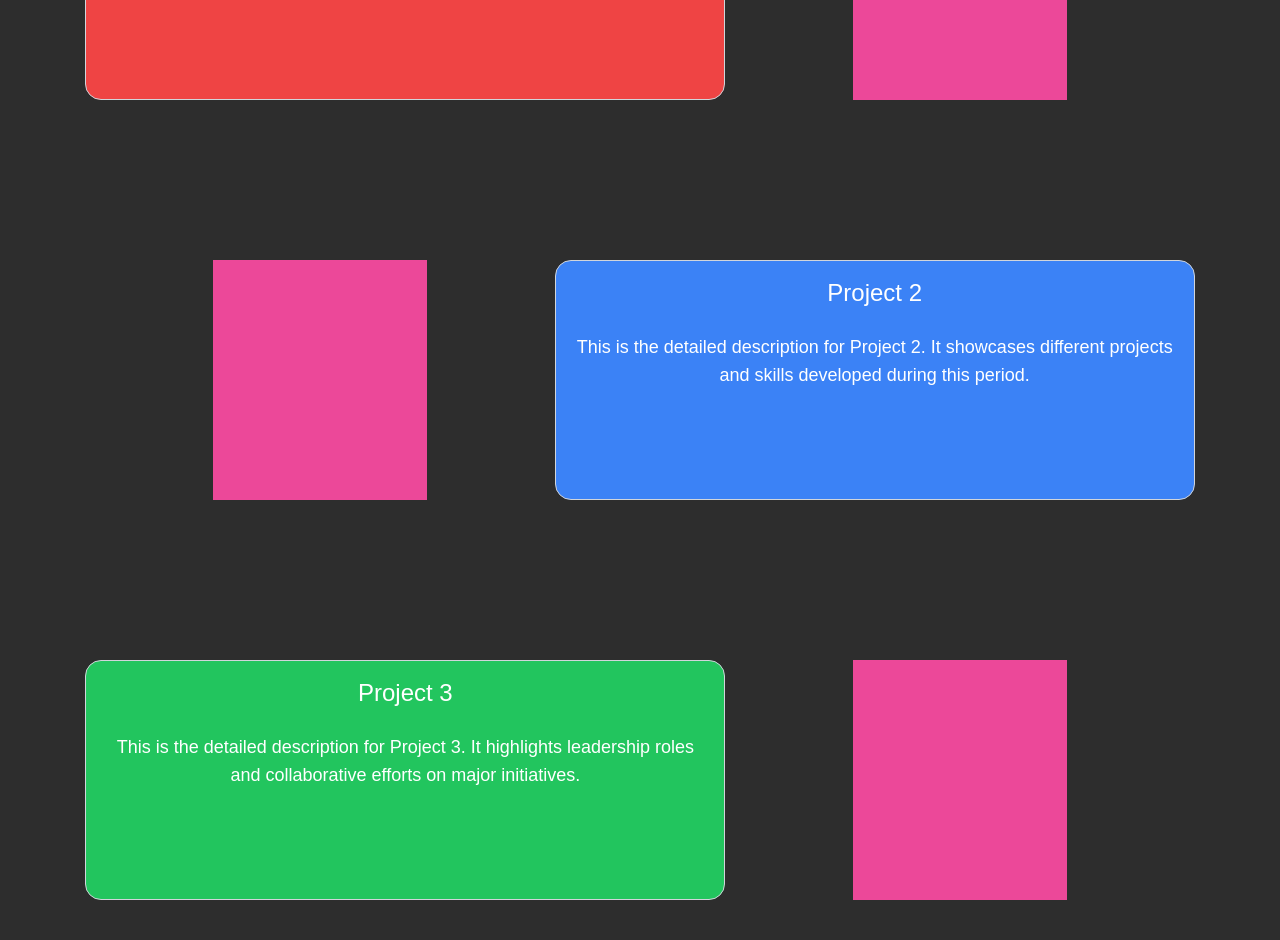
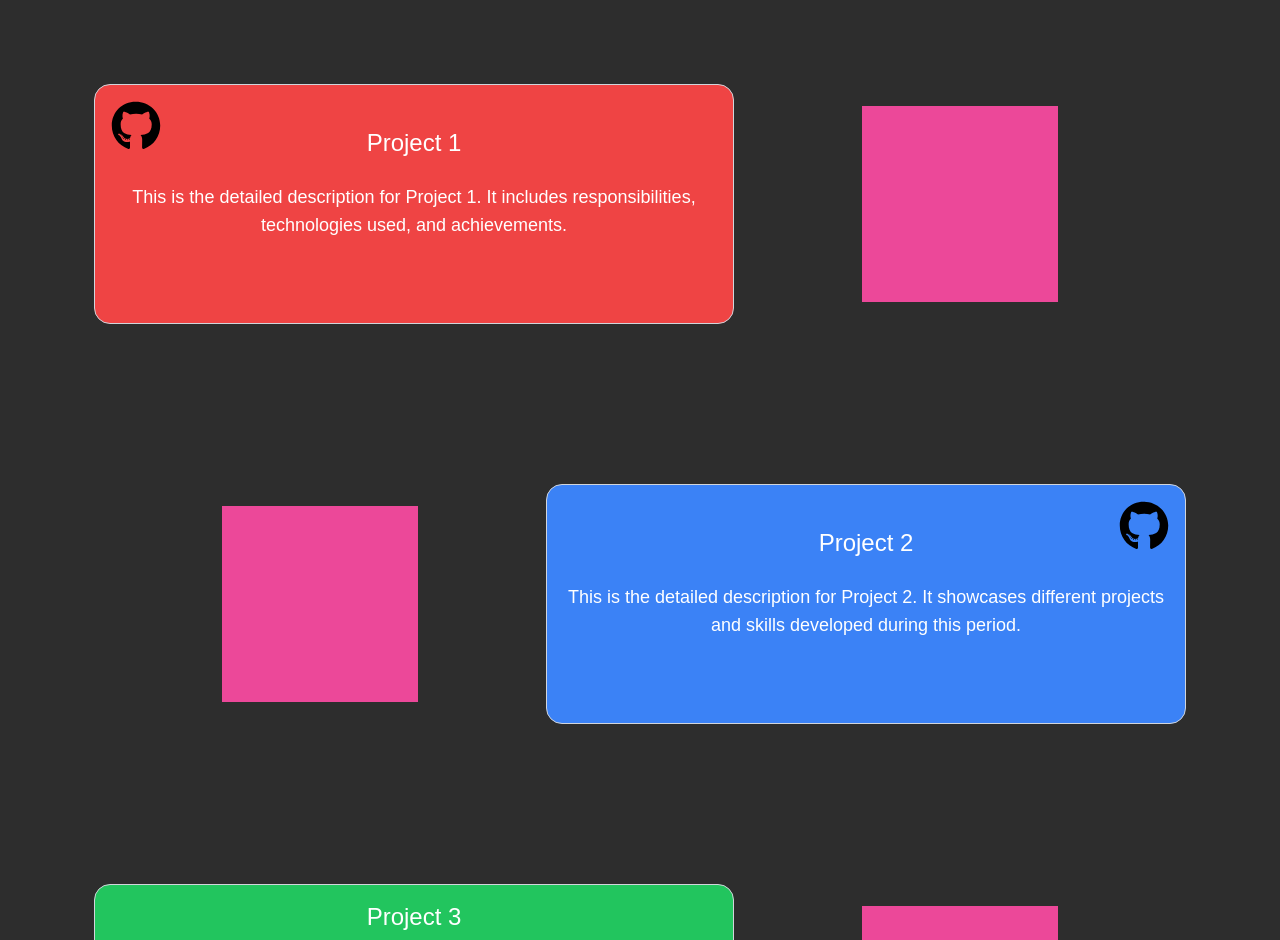
Before and after one commit to achen1076/profile, a React (Create React App) app: page / in a window 1280 px wide. Shown: the part 1860-2800 px from the top of the page. Built offline with nearby package versions, Linux system fonts and the light colour scheme.

Commit message:
height and styling updates

```diff
--- a/src/components/molecules/ExperienceLink.tsx
+++ b/src/components/molecules/ExperienceLink.tsx
@@ -12,7 +12,7 @@ export default function ExperienceLink({
   const { isMobile } = useWindowSize();
 
   return (
-    <div className="flex items-center cursor-pointer justify-center pt-2 pb-2 pl-6 pr-6 space-x-4 bg-red-500">
+    <div className="w-full h-fit flex items-center cursor-pointer justify-center pt-2 pb-2 pl-6 pr-6 space-x-4 bg-red-500 rounded-md">
       <div className="w-10 h-10 bg-pink-500"></div>
       <Label
         size={`${isMobile ? "xl" : "2xl"}`}
--- a/src/components/organisms/ProjectCards.tsx
+++ b/src/components/organisms/ProjectCards.tsx
@@ -1,14 +1,15 @@
-import React, { forwardRef } from "react";
+import React, { forwardRef, useEffect, useState, useRef } from "react";
 import { cn } from "../../constants/globalFunctions.tsx";
 import Label from "../atoms/label.tsx";
 import { FaGithub } from "react-icons/fa";
+import { useWindowSize } from "../../hooks/useWindowSize.tsx";
 
 export interface ProjectCardProps extends React.HTMLAttributes<HTMLDivElement> {
   className?: string;
   ProjectName?: string;
   ProjectDescription?: string;
   ProjectLink?: string;
-  variant?: "default" | "left" | "right";
+  variant?: "center" | "left" | "right";
   color?: string;
 }
 
@@ -19,56 +20,98 @@ const ProjectCards = forwardRef<HTMLDivElement, ProjectCardProps>(
       ProjectName = "Project Name",
       ProjectDescription = "Project Description",
       ProjectLink = "",
-      variant = "default",
+      variant = "center",
       color = "bg-[#2D2D2D]",
       ...props
     },
     ref
   ) => {
+    const { width } = useWindowSize();
+    const [aboveWidthThreshold, setAboveWidthThreshold] = useState(true);
+    const cardRef = useRef<HTMLDivElement>(null);
+
+    useEffect(() => {
+      setAboveWidthThreshold(width > 1024);
+      const handleResize = () => setAboveWidthThreshold(width > 1024);
+      window.addEventListener("resize", handleResize);
+      return () => window.removeEventListener("resize", handleResize);
+    }, [width]);
+
+
+
     const globalStyle =
-      "flex flex-row items-center justify-center w-full h-[50vh]";
+      "flex flex-row items-center justify-center w-full min-h-fit";
+
+    // Use a style object with the stable height calculation
+    const containerStyle = {
+      height: `calc(50 * var(--vh))`
+    };
 
     const variantMap = {
-      default: "",
+      center: "",
       left: "-left-[10%]",
       right: "-right-[10%]",
     };
 
     return (
-      <div className={cn(globalStyle, className)} ref={ref} {...props}>
-        {variant === "right" && (
-          <div className="w-1/6 h-3/5 bg-pink-500 relative"></div>
+      <div className={cn(globalStyle, className)} style={containerStyle} ref={ref} {...props}>
+        {variant === "right" && aboveWidthThreshold && (
+          <div className="w-[calc((30vw+var(--vh))/2)] aspect-square bg-pink-500 relative max-w-[calc(350px)]"></div>
         )}
         <div
+          ref={cardRef}
           className={cn(
-            "space-y-2 w-1/2 border border-gray-300 p-4 h-3/5 rounded-2xl relative",
+            `space-y-2 ${aboveWidthThreshold ? "w-1/2" : "w-4/5"} border border-gray-300 p-4 h-3/5 min-h-fit rounded-2xl relative`,
             variantMap[variant],
             color
           )}
         >
-          <Label size="2xl">{ProjectName}</Label>
-          <Label size="lg" className="pt-4">
-            {ProjectDescription}
-          </Label>
           {variant === "right" && ProjectLink && (
-            <div className="w-[50px] h-[50px] rounded-full absolute top-[10%] left-[95%] transform -translate-x-1/2 -translate-y-1/2">
+            <div className="relative w-full mb-4">
+              <div className="flex justify-end">
+                <div className="w-[50px] h-[50px] rounded-full flex items-center justify-center transition-all duration-300 -mb-10">
                   <FaGithub
                     className="w-full h-full cursor-pointer"
                     onClick={() => window.open(ProjectLink, "_blank")}
                   />
                 </div>
+              </div>
+            </div>
           )}
+
           {variant === "left" && ProjectLink && (
-            <div className="w-[50px] h-[50px] rounded-full absolute top-[10%] left-[5%] transform -translate-x-1/2 -translate-y-1/2">
+            <div className="relative w-full mb-4">
+              <div className="flex justify-start">
+                <div className="w-[50px] h-[50px] rounded-full flex items-center justify-center transition-all duration-300 -mb-10">
                   <FaGithub
                     className="w-full h-full cursor-pointer"
                     onClick={() => window.open(ProjectLink, "_blank")}
                   />
                 </div>
+              </div>
+            </div>
           )}
+
+          {variant === "center" && ProjectLink && (
+                 <div className="relative w-full mb-4">
+                 <div className="flex justify-end">
+                   <div className="w-[50px] h-[50px] rounded-full flex items-center justify-center transition-all duration-300 -mb-10">
+                     <FaGithub
+                       className="w-full h-full cursor-pointer"
+                       onClick={() => window.open(ProjectLink, "_blank")}
+                     />
                    </div>
-        {variant === "left" && (
-          <div className="w-1/6 h-3/5 bg-pink-500 relative"></div>
+                 </div>
+               </div>
+          )}
+
+          <Label size="2xl">{ProjectName}</Label>
+          <Label size="lg" className="pt-4">
+            {ProjectDescription}
+          </Label>
+        </div>
+        {variant === "left" && aboveWidthThreshold && (
+          <div className="w-[calc((30vw+var(--vh))/2)] aspect-square bg-pink-500 relative max-w-[calc(350px)]"></div>
         )}
       </div>
     );
--- a/src/components/parts/Timeline.tsx
+++ b/src/components/parts/Timeline.tsx
@@ -1,15 +1,16 @@
-import React from "react";
+import React, { useEffect, useState } from "react";
 import { cn } from "../../constants/globalFunctions.tsx";
 import Label from "../atoms/label.tsx";
 import ProjectCards from "../organisms/ProjectCards.tsx";
 import { useScrollAnimation } from "../../hooks/useScrollAnimation.tsx";
+import { useWindowSize } from "../../hooks/useWindowSize.tsx";
 
 interface TimelineProps {
   className?: string;
 }
 
 const Timeline: React.FC<TimelineProps> = ({ className }) => {
-  const globalStyle = "w-full text-center";
+  const globalStyle = "w-full text-center space-y-8";
 
   const projectOneAnimation = useScrollAnimation();
   const projectTwoAnimation = useScrollAnimation();
@@ -17,18 +18,28 @@ const Timeline: React.FC<TimelineProps> = ({ className }) => {
   const projectFourAnimation = useScrollAnimation();
   const projectFiveAnimation = useScrollAnimation();
 
+  const { width } = useWindowSize();
+  const [aboveWidthThreshold, setAboveWidthThreshold] = useState(true);
+
+  useEffect(() => {
+    setAboveWidthThreshold(width > 1024);
+    const handleResize = () => setAboveWidthThreshold(width > 1024);
+    window.addEventListener("resize", handleResize);
+    return () => window.removeEventListener("resize", handleResize);
+  }, [width]);
+
   const projectInfo = [
     {
       name: "Project 1",
       description:
         "This is the detailed description for Project 1. It includes responsibilities, technologies used, and achievements.",
-      link: "",
+      link: "a",
     },
     {
       name: "Project 2",
       description:
         "This is the detailed description for Project 2. It showcases different projects and skills developed during this period.",
-      link: "",
+      link: "a",
     },
     {
       name: "Project 3",
@@ -57,7 +68,7 @@ const Timeline: React.FC<TimelineProps> = ({ className }) => {
       </Label>
       <div>
         <ProjectCards
-          variant="left"
+          variant={aboveWidthThreshold ? "left" : "center"}
           color="bg-red-500"
           ref={projectOneAnimation.ref}
           className={`${
@@ -68,7 +79,7 @@ const Timeline: React.FC<TimelineProps> = ({ className }) => {
           ProjectLink={projectInfo[0].link}
         />
         <ProjectCards
-          variant="right"
+          variant={aboveWidthThreshold ? "right" : "center"}
           color="bg-blue-500"
           ref={projectTwoAnimation.ref}
           className={`${
@@ -79,7 +90,7 @@ const Timeline: React.FC<TimelineProps> = ({ className }) => {
           ProjectLink={projectInfo[1].link}
         />
         <ProjectCards
-          variant="left"
+          variant={aboveWidthThreshold ? "left" : "center"}
           color="bg-green-500"
           ref={projectThreeAnimation.ref}
           className={`${
@@ -90,7 +101,7 @@ const Timeline: React.FC<TimelineProps> = ({ className }) => {
           ProjectLink={projectInfo[2].link}
         />
         <ProjectCards
-          variant="right"
+          variant={aboveWidthThreshold ? "right" : "center"}
           color="bg-yellow-500"
           ref={projectFourAnimation.ref}
           className={`${
@@ -101,7 +112,7 @@ const Timeline: React.FC<TimelineProps> = ({ className }) => {
           ProjectLink={projectInfo[3].link}
         />
         <ProjectCards
-          variant="left"
+          variant= {aboveWidthThreshold ? "left" : "center"}
           color="bg-purple-500"
           ref={projectFiveAnimation.ref}
           className={`${
--- a/src/components/sections/AboutSection.tsx
+++ b/src/components/sections/AboutSection.tsx
@@ -9,7 +9,8 @@ export default function AboutSection() {
   return (
     <React.Fragment>
       <div
-        className="h-full bg-[#2D2D2D] w-full flex items-center justify-center text-center overflow-hidden absolute top-[100vh] left-0 z-[-1]"
+        className="min-h-fit bg-[#2D2D2D] w-full flex items-center justify-center text-center overflow-hidden relative"
+        style={{ height: `calc(95 * var(--vh))` }}
         id="about"
       >
         <div className="w-4/5 text-center space-y-12">
--- a/src/components/sections/HomeSection.tsx
+++ b/src/components/sections/HomeSection.tsx
@@ -1,12 +1,12 @@
 import React from "react";
 import Label from "../atoms/label.tsx";
-import Button from "../atoms/button.tsx";
 
 export default function HomeSection() {
   return (
     <React.Fragment>
       <div
-        className="h-full bg-[#2D2D2D] w-full flex items-center justify-center text-center overflow-hidden absolute top-0 left-0 z-[-1]"
+        className="min-h-fit bg-[#2D2D2D] w-full flex items-center justify-center text-center overflow-hidden relative"
+        style={{ height: `calc(100 * var(--vh))` }}
         id="home"
       >
         <div className="w-[40%] text-left ml-[10%]">
--- a/src/components/sections/ProjectSection.tsx
+++ b/src/components/sections/ProjectSection.tsx
@@ -4,10 +4,8 @@ import Timeline from "../parts/Timeline.tsx";
 export default function ProjectSection() {
   return (
     <React.Fragment>
-      <div
-        className="h-auto bg-[#2D2D2D] w-full flex items-center justify-center text-center overflow-hidden absolute top-[200vh] left-0 z-[-1]"
-        id="projects"
-      >
+      <div id="projects" className="h-[5vh]"></div>
+      <div className="min-h-fit bg-[#2D2D2D] w-full flex items-center justify-center text-center overflow-hidden relative">
         <Timeline />
       </div>
     </React.Fragment>
--- a/src/components/sections/SkillSection.tsx
+++ b/src/components/sections/SkillSection.tsx
@@ -8,7 +8,8 @@ export default function SkillSection() {
   return (
     <React.Fragment>
       <div
-        className="h-screen bg-[#2D2D2D] w-full flex items-center justify-center text-center overflow-hidden absolute top-[550vh] left-0 z-[-1]"
+        className="min-h-fit bg-[#2D2D2D] w-full flex items-center justify-center text-center overflow-hidden relative"
+        style={{ height: `calc(100 * var(--vh))` }}
         id="skills"
       >
         <div className="w-4/5 text-center space-y-16">
@@ -23,9 +24,7 @@ export default function SkillSection() {
             </Label>
           </div>
           <div className={`w-full h-fit flex items-center justify-center`}>
-            <div className="p-6">
               <SkillsCard />
-            </div>
           </div>
         </div>
       </div>
--- a/src/pages/IndexPage.tsx
+++ b/src/pages/IndexPage.tsx
@@ -1,4 +1,4 @@
-import React from "react";
+import React, { useEffect } from "react";
 import Header from "../components/parts/header.tsx";
 import Footer from "../components/parts/footer.tsx";
 import HomeSection from "../components/sections/HomeSection.tsx";
@@ -8,15 +8,31 @@ import ExperienceSection from "../components/sections/ExperienceSection.tsx";
 import SkillSection from "../components/sections/SkillSection.tsx";
 
 export default function IndexPage() {
+  useEffect(() => {
+    const style = document.createElement('style');
+    style.innerHTML = `
+      :root {
+        --vh: ${window.innerHeight * 0.01}px;
+      }
+    `;
+    document.head.appendChild(style);
+
+    return () => {
+      document.head.removeChild(style);
+    };
+  }, []);
+
   return (
-    <React.Fragment>
+    <div className="overflow-x-hidden">
       <Header />
-      <HomeSection />
-      <AboutSection />
-      <ProjectSection />
-      <ExperienceSection />
-      <SkillSection />
+      <main className={`flex flex-col w-full space-y-16 bg-[#2D2D2D]`}>
+        <HomeSection />
+        <AboutSection />
+        <ProjectSection />
+        <ExperienceSection />
+        <SkillSection />
+      </main>
       <Footer />
-    </React.Fragment>
+    </div>
   );
 }
```
Also changed, not shown: src/components/organisms/ExperienceCard.tsx (+4 -4 lines), src/components/organisms/ExperienceNav.tsx (+3 -4 lines), src/components/organisms/SkillsCard.tsx (+15 -10 lines), src/components/sections/ExperienceSection.tsx (+6 -5 lines). Lines whose indentation alone changed are shown as unchanged.
